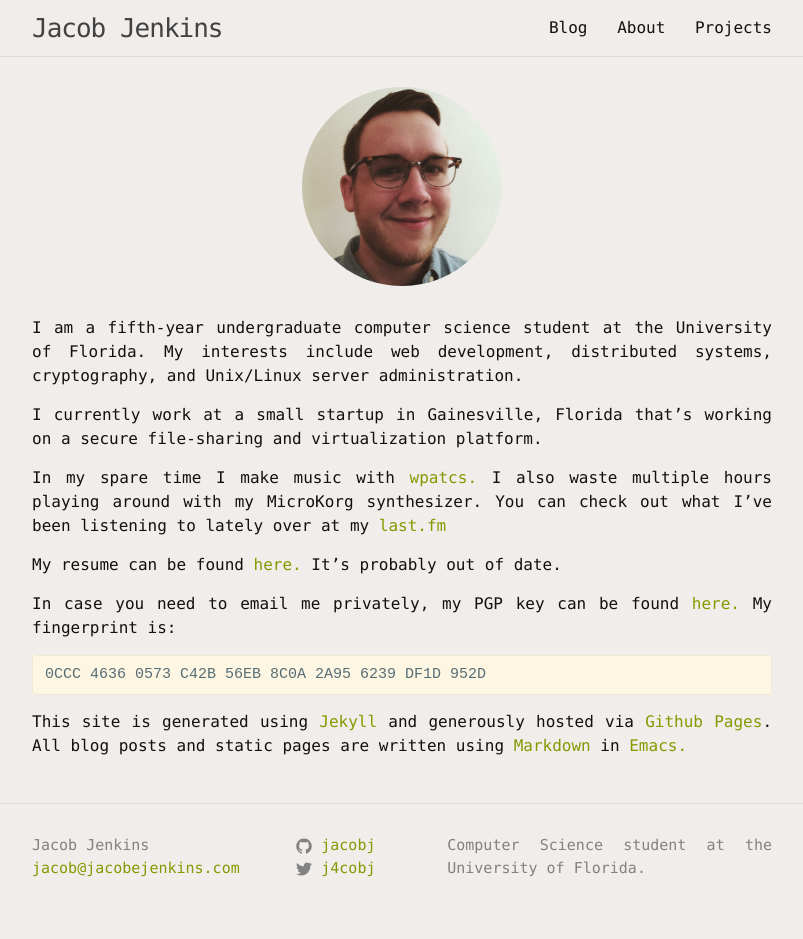
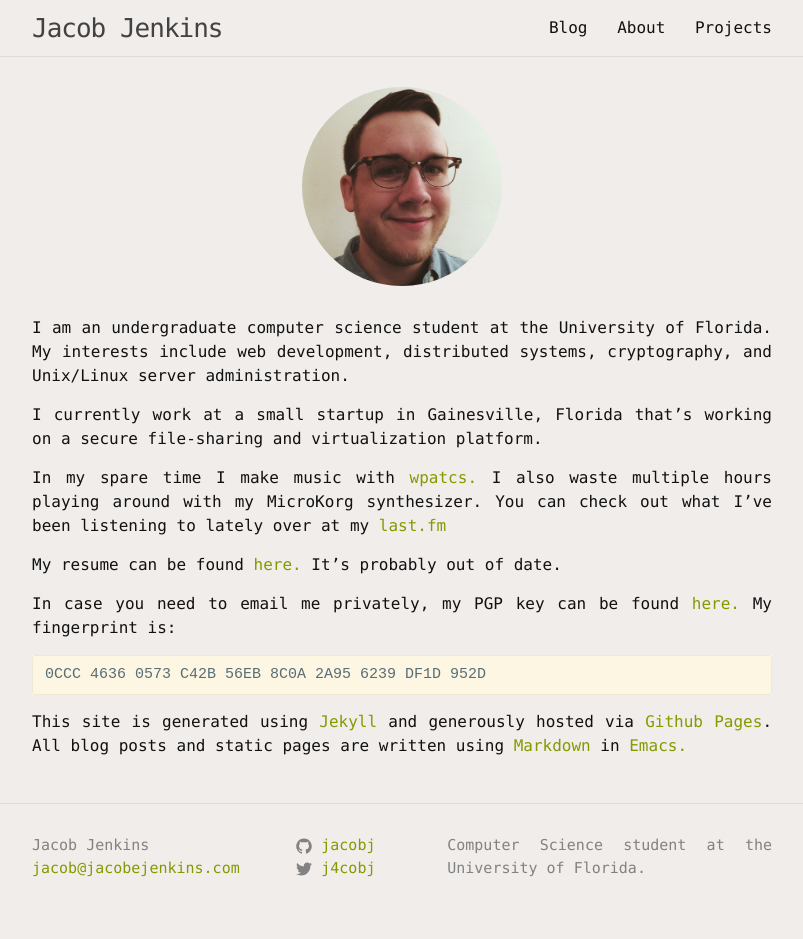
Before and after one commit to jacobj/jacobj.github.io, a Jekyll site: the page built from index.md, in a window 1280 px wide. Shown: the whole page, without its empty margins (238-1041 px from the left). Built offline with Jekyll 4.4.1, drawn with Linux system fonts in a browser that asks for light colours.

Commit message:
Change about

```diff
--- a/index.md
+++ b/index.md
@@ -6,9 +6,9 @@ permalink: /
 <div style="text-align:center">
   <img src="img/me.png" width="200" align="center" style="margin-bottom:30px; border-radius:200px">
 </div>
-I am a fifth-year undergraduate computer science student at the University of
-Florida. My interests include web development, distributed systems,
-cryptography, and Unix/Linux server administration.
+I am an undergraduate computer science student at the University of Florida. My
+interests include web development, distributed systems, cryptography, and
+Unix/Linux server administration.
 
 I currently work at a small startup in Gainesville, Florida that's working on a
 secure file-sharing and virtualization platform.
```
